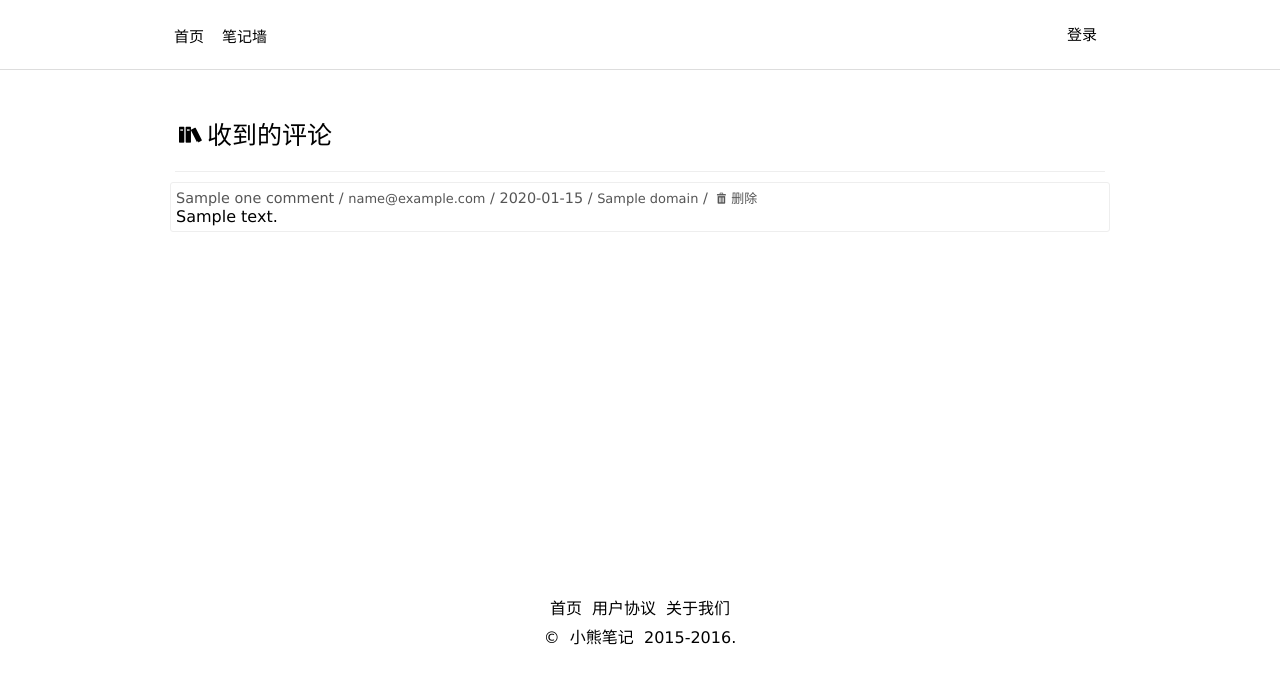
After one commit to Kilerd/Bearnote, a Flask app: template app/templates/note/comment.html in a window 1280 px wide. The commit adds this page. Shown: the top 684 px of the page. Run offline with Flask 2, Linux system fonts and the light colour scheme; the template is opened without the code that fills it: most values are stand-ins (such as "Sample title", 1, 10 or a date in 2020); some web fonts are replaced.

Commit message:
half complete the show commit page

```diff
--- a/app/static/css/style.css
+++ b/app/static/css/style.css
@@ -946,6 +946,39 @@ a:hover{
 }
 
 
+
+
+
+/* Comment */
+
+.comment-list{
+    margin: 5px;
+}
+.comment-list .one-comment{
+    margin: 5px 0;
+    padding: 5px;
+    border-radius: 3px;
+    border: 1px solid #eee;
+
+}
+
+.comment-list .one-comment .one-comemnt-inf, .comment-list .one-comment .one-comemnt-inf a{
+    color:#555;
+    font-size: 0.9em;
+}
+
+
+
+
+
+
+
+
+
+
+
+
+
 /* Grid */
 
 .row{
--- a/app/templates/base.html
+++ b/app/templates/base.html
@@ -22,7 +22,7 @@
         <ul class="nav">
             <li><a href="{{ url_for('common_module.index_function') }}">首页</a></li>
             <li><a href="{{ url_for('note_module.mynote_function') }}">我的笔记</a></li>
-            <li><a href="{{ url_for('note_module.mynote_function') }}">我的评论</a></li>
+            <li><a href="{{ url_for('note_module.comment_function') }}">我的评论</a></li>
             <li><a href="{{ url_for('note_module.note_wall_function') }}">笔记墙</a></li>
 
         </ul>
--- /dev/null
+++ b/app/templates/note/comment.html
@@ -0,0 +1,18 @@
+{% extends 'base.html' %}
+{% block title %}收到的评论 - 小熊笔记{% endblock %}
+
+{% block content %}
+<div class="content">
+    <div class="content-header">
+        <h1><i class="icon-books"></i>收到的评论</h1>
+    </div>
+    <div class="comment-list">
+        {% for one_comment in all_comment %}
+        <div class="one-comment">
+            <div class="one-comemnt-inf">{{ one_comment.name }} / <a href="mailto:{{ one_comment.email }}">{{ one_comment.email }}</a> / {{ one_comment.time.strftime('%Y-%m-%d') }} / <a href="{{ one_comment.domain }}" target="_blank">{{ one_comment.domain }}</a> / <a href="{{ url_for('note_module.comment_delete_function',_id=one_comment._id) }}" target="_blank"><i class="icon-bin"></i>删除</a></div>
+            <div class="one-comment-content">{{ one_comment.content }}</div>
+        </div>
+        {% endfor %}
+    </div>
+</div>
+{% endblock %}
--- a/app/templates/note/note_wall.html
+++ b/app/templates/note/note_wall.html
@@ -27,7 +27,7 @@
             <div class="inf">
 
                 {{ one_note.time.strftime('%Y-%m-%d') }}
-                <a href="{{ url_for('public_module.member_cate_function',username=one_note.belong.username,cate=one_note.public_cate.abbname) }}" class="public">{{ one_note.belong.username }} / {{ one_note.public_cate.name }}</a><div class="comment"><i class="icon-pacman"></i>{{ one_note.comment_num }}</div>
+                <a href="{{ url_for('public_module.member_cate_function',username=one_note.belong.username,cate=one_note.public_cate.abbname) }}" target="_blank" class="public">{{ one_note.belong.username }} / {{ one_note.public_cate.name }}</a><div class="comment"><i class="icon-pacman"></i>{{ one_note.comment_num }}</div>
             </div>
             <div class="contents">
                 {{ one_note.content[:160] }}...
```
Also changed, not shown: app/note/views.py (+24 -0 lines).
